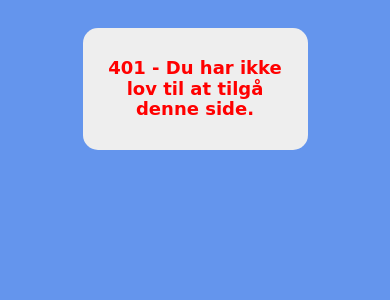
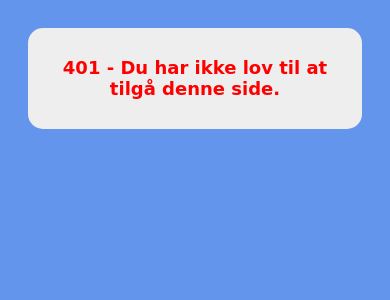
Before and after one commit to semaphor-dk/voxpop, a Django app: page /admin/ in a window 390 px wide. Shown: the top 300 px of the page. Run offline with Django 4.2, Linux system fonts and the light colour scheme; parts of the project's set-up code (start-up, migrations or seed data) failed here and were passed over; some libraries are stand-ins or nearby versions.

Commit message:
Responsive questions.

```diff
--- a/voxpop/static/style.css
+++ b/voxpop/static/style.css
@@ -270,8 +270,7 @@
 /** Layout Rules **/
 main {
   padding: 15px;
-  width: 50%;
-  margin: 2em auto;
+  margin: 2em;
   border-radius: 15px;
 }
 
@@ -290,8 +289,8 @@
 
 div[data-voxpop-uuid] {
   display: grid;
-  grid-template-columns: 1fr 1fr;
-  gap: 2em;
+  grid-template-columns: repeat(auto-fill, minmax(20em, 1fr));
+  gap: 1.5em;
 }
 
 div[data-voxpop-uuid]::before {
```
